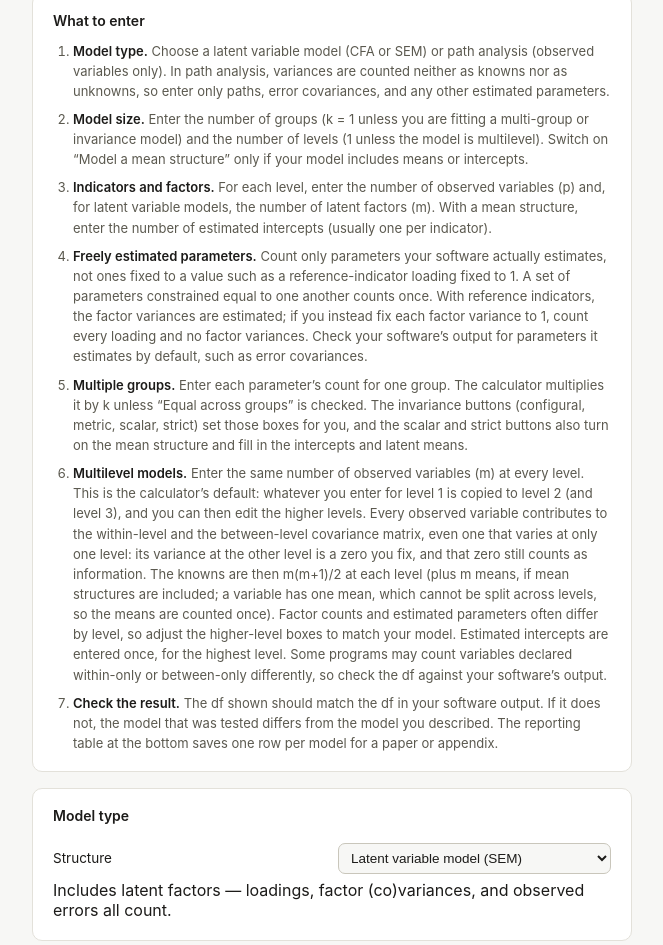
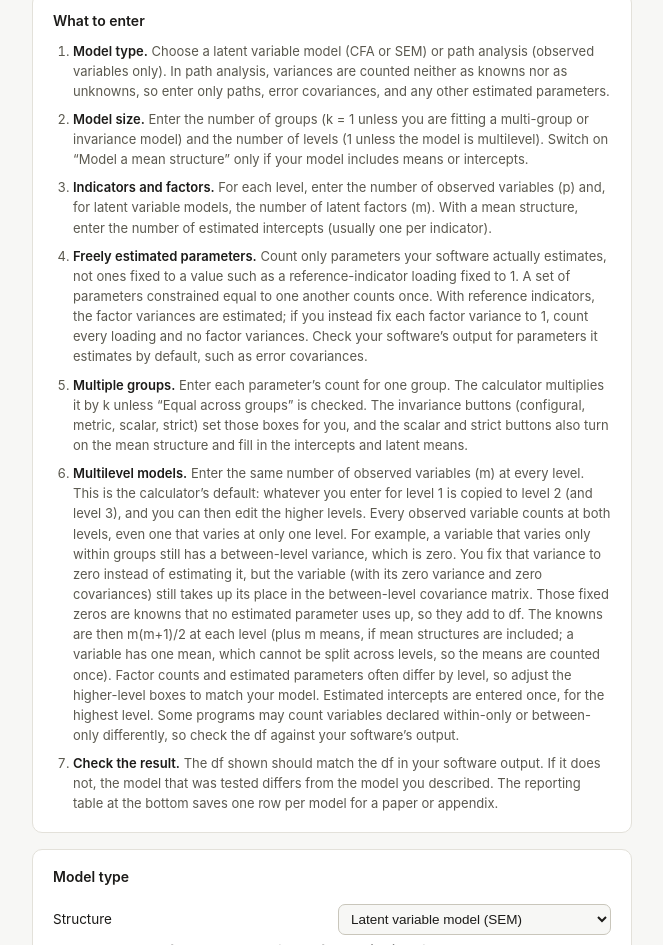
Before and after one commit to cortina16-oss/sem-df-calculator, a plain HTML site: page index.html in a window 1280 px wide. Shown: the part 285-1230 px from the top of the page, without its empty margins (308-971 px from the left). Drawn offline with Linux system fonts and the light colour scheme.

Commit message:
Clarify within-only/between-only variable wording in step 6
Co-Authored-By: Claude Sonnet 5.5 <noreply@anthropic.com>
Claude-Session: https://claude.ai/code/session_01Vg6cJHj9PVwRzzQFPP1MGS

```diff
--- a/index.html
+++ b/index.html
@@ -120,7 +120,7 @@ footer{margin-top:20px; font-size:11.5px; color:var(--text-muted); line-height:1
       <li><b>Indicators and factors.</b> For each level, enter the number of observed variables (p) and, for latent variable models, the number of latent factors (m). With a mean structure, enter the number of estimated intercepts (usually one per indicator).</li>
       <li><b>Freely estimated parameters.</b> Count only parameters your software actually estimates, not ones fixed to a value such as a reference-indicator loading fixed to 1. A set of parameters constrained equal to one another counts once. With reference indicators, the factor variances are estimated; if you instead fix each factor variance to 1, count every loading and no factor variances. Check your software&rsquo;s output for parameters it estimates by default, such as error covariances.</li>
       <li><b>Multiple groups.</b> Enter each parameter&rsquo;s count for one group. The calculator multiplies it by k unless &ldquo;Equal across groups&rdquo; is checked. The invariance buttons (configural, metric, scalar, strict) set those boxes for you, and the scalar and strict buttons also turn on the mean structure and fill in the intercepts and latent means.</li>
-      <li><b>Multilevel models.</b> Enter the same number of observed variables (m) at every level. This is the calculator&rsquo;s default: whatever you enter for level 1 is copied to level 2 (and level 3), and you can then edit the higher levels. Every observed variable contributes to the within-level and the between-level covariance matrix, even one that varies at only one level: its variance at the other level is a zero you fix, and that zero still counts as information. The knowns are then m(m+1)/2 at each level (plus m means, if mean structures are included; a variable has one mean, which cannot be split across levels, so the means are counted once). Factor counts and estimated parameters often differ by level, so adjust the higher-level boxes to match your model. Estimated intercepts are entered once, for the highest level. Some programs may count variables declared within-only or between-only differently, so check the df against your software&rsquo;s output.</li>
+      <li><b>Multilevel models.</b> Enter the same number of observed variables (m) at every level. This is the calculator&rsquo;s default: whatever you enter for level 1 is copied to level 2 (and level 3), and you can then edit the higher levels. Every observed variable counts at both levels, even one that varies at only one level. For example, a variable that varies only within groups still has a between-level variance, which is zero. You fix that variance to zero instead of estimating it, but the variable (with its zero variance and zero covariances) still takes up its place in the between-level covariance matrix. Those fixed zeros are knowns that no estimated parameter uses up, so they add to df. The knowns are then m(m+1)/2 at each level (plus m means, if mean structures are included; a variable has one mean, which cannot be split across levels, so the means are counted once). Factor counts and estimated parameters often differ by level, so adjust the higher-level boxes to match your model. Estimated intercepts are entered once, for the highest level. Some programs may count variables declared within-only or between-only differently, so check the df against your software&rsquo;s output.</li>
       <li><b>Check the result.</b> The df shown should match the df in your software output. If it does not, the model that was tested differs from the model you described. The reporting table at the bottom saves one row per model for a paper or appendix.</li>
     </ol>
   </div>
```
